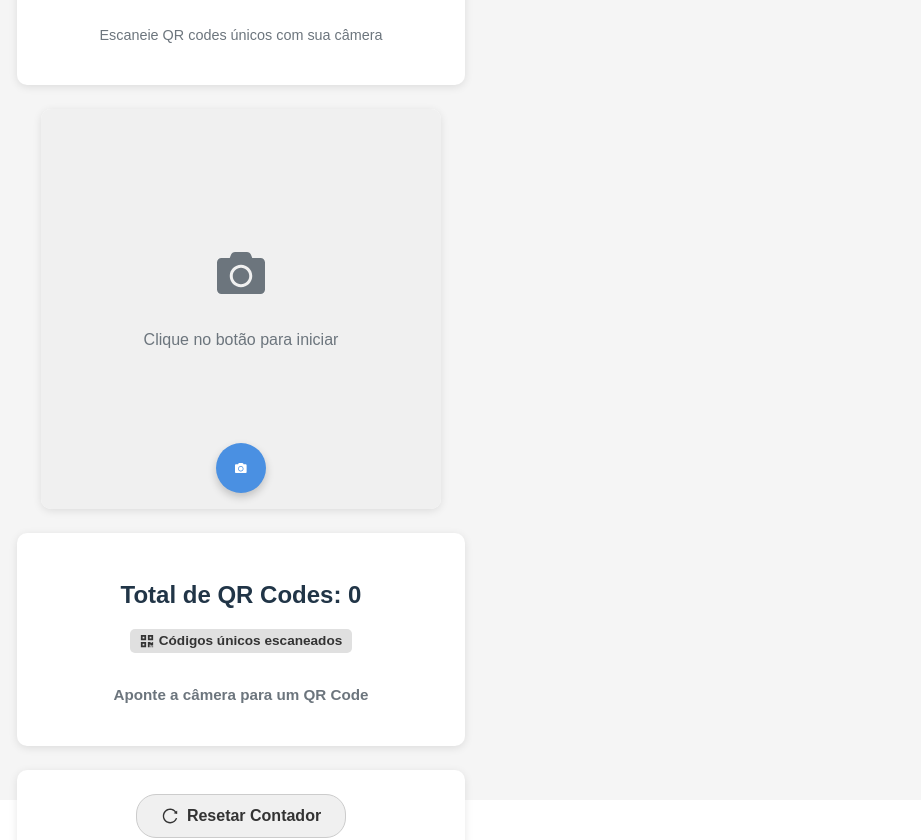
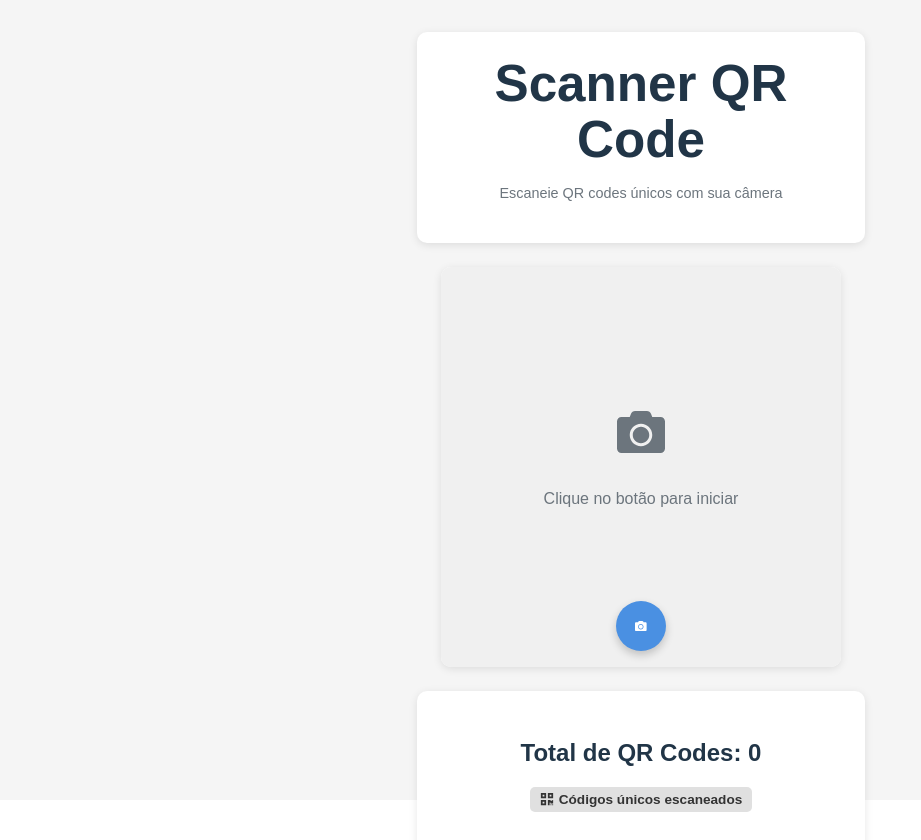
Before and after one commit to LucianoLouzada/qr-scanner-app, a React (Vite) app: page / in a window 1280 px wide. Shown: the top 840 px of the page, without its empty margins (0-921 px from the left). Built offline with nearby package versions, Linux system fonts and the light colour scheme.

Commit message:
ajuste da cam

```diff
--- a/src/App.scss
+++ b/src/App.scss
@@ -21,26 +21,28 @@ body, html {
     font-family: Arial, sans-serif;
     background: $app-bg;
 
-    // Configuração padrão de altura para scrollar e largura total
+    // Configuração padrão para scrollar e largura total
     height: 100%;
     min-height: 100vh;
     width: 100%;
 
-    // REMOVIDO: Regras de Flexbox (display: flex; justify-content: center;) do body.
-    // O foco é no mobile, então removemos a centralização horizontal forçada para PC.
+    // Garante que o container principal fique centralizado na tela (PC)
+    display: flex;
+    justify-content: center;
+    align-items: flex-start; /* Alinha o conteúdo ao topo da tela, evitando deslocamento vertical */
 }
 
 .app-container {
     display: flex;
     flex-direction: column;
-    align-items: center; // Mantém a centralização dos cards
-    padding: 1rem; // Padding ajustado para ser mais mobile-friendly
+    align-items: center;
+    padding: 2rem 1rem; /* Padding vertical ajustado para dar respiro */
     height: 100%;
-    min-height: 100vh;
-    overflow-y: auto;
+    min-height: 100vh; /* Garante que a altura mínima seja preenchida */
+    overflow-y: auto; /* Permite o scroll */
     width: 100%;
-    max-width: 450px; // Limita a largura para dispositivos grandes, mas centralizado via body/margin.
-    margin: 0 auto; // Centraliza o container principal na tela (importante para PC)
+    max-width: 450px; /* Limite de largura para PC/Desktop */
+    margin: 0 auto; /* Garante a centralização horizontal em telas grandes */
     gap: 1.5rem;
     padding-bottom: 5rem;
 }
```
Also changed, not shown: src/App.jsx (+0 -7 lines).
